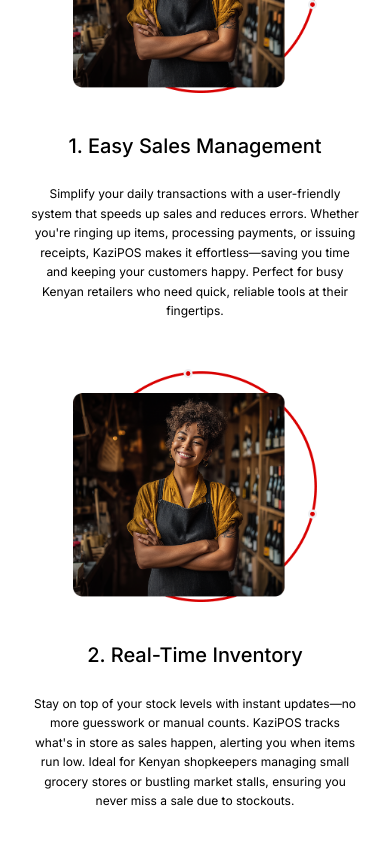
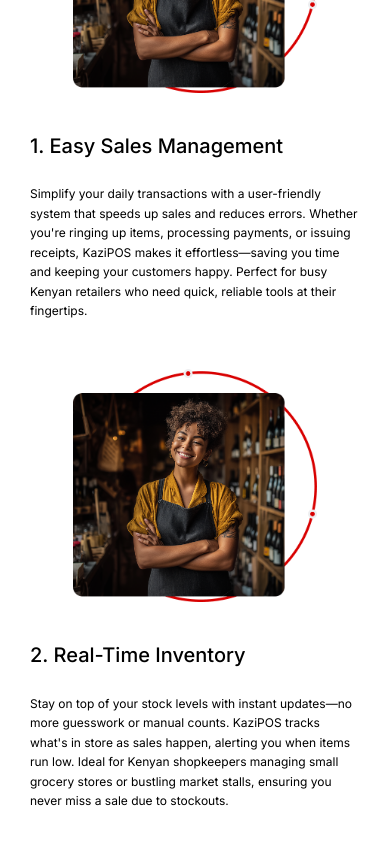
Before and after one commit to gitaujustus/kazipos, a Next.js app: page / in a window 390 px wide. Shown: the part 1080-1924 px from the top of the page. Built offline with nearby package versions, Linux system fonts and the light colour scheme.

Commit message:
Text-left on section 2

```diff
--- a/components/home/Section2.js
+++ b/components/home/Section2.js
@@ -8,7 +8,7 @@
             } justify-between items-center md:items-start  gap-10 md:gap-[100px] 2xl:gap-[180px]`}
         >
             {/* Text Section */}
-            <div className="flex flex-col gap-6 w-full md:max-w-[641px] 2xl:max-w-[700px] text-center md:text-left">
+            <div className="flex flex-col gap-6 w-full md:max-w-[641px] 2xl:max-w-[700px]">
                 <h3 className="font-inter font-medium text-xl sm:text-3xl md:text-[36px] 2xl:text-[48px] leading-snug md:leading-[120%]">
                     {title}
                 </h3>
--- a/components/home/Testimonials.js
+++ b/components/home/Testimonials.js
@@ -181,7 +181,7 @@
     const displayedSlide = currentSlide % testimonials.length;
 
     return (
-        <div className="flex flex-col items-center justify-center mb-[20px]">
+        <div className="flex flex-col items-center justify-center mb-[162px]">
             <h1 className="text-red_republic md:pt-[16px] pb-10 sm:pb-16 md:pb-20 font-semibold text-2xl sm:text-3xl md:text-4xl lg:text-6xl font-inter text-center">
                 <span>We let Our <span className="text-red_reign">Clients Success</span></span>
                 <br />
```
